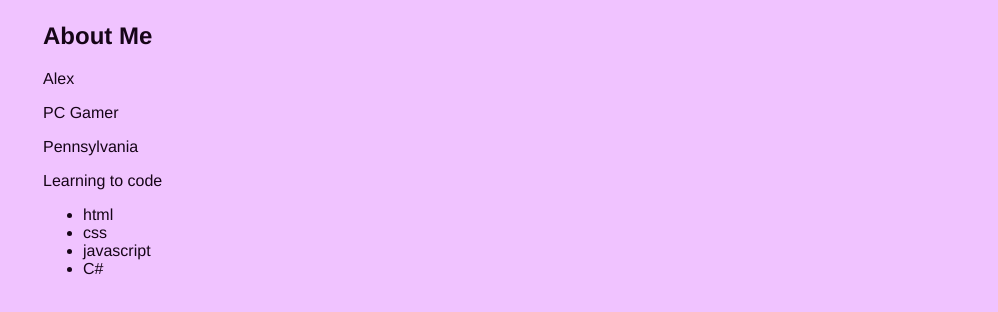
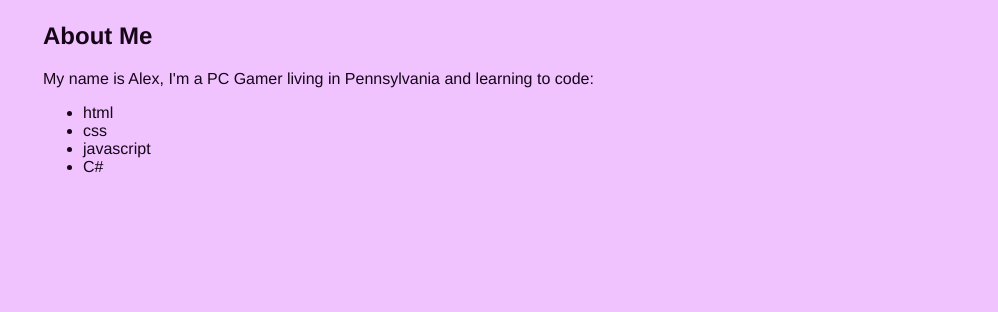
Before and after one commit to AnimatedOutcast/git_practice, a plain HTML site: page index.html in a window 1280 px wide. Shown: the part 148-460 px from the top of the page, without its empty margins (282-1280 px from the left). Drawn offline with Linux system fonts and the light colour scheme.

Commit message:
Update index.html
changed About Me section

```diff
--- a/index.html
+++ b/index.html
@@ -15,10 +15,7 @@
         <button class="btn">Dark</button>
 <!--About Me-->
 <h2>About Me</h2>
-<p>Alex</p>
-<p>PC Gamer</p>
-<p>Pennsylvania</p>
-<p>Learning to code</p>
+<p>My name is Alex, I'm a PC Gamer living in Pennsylvania and learning to code:</p>
 <ul>
 <li>html</li>
 <li>css</li>
```
